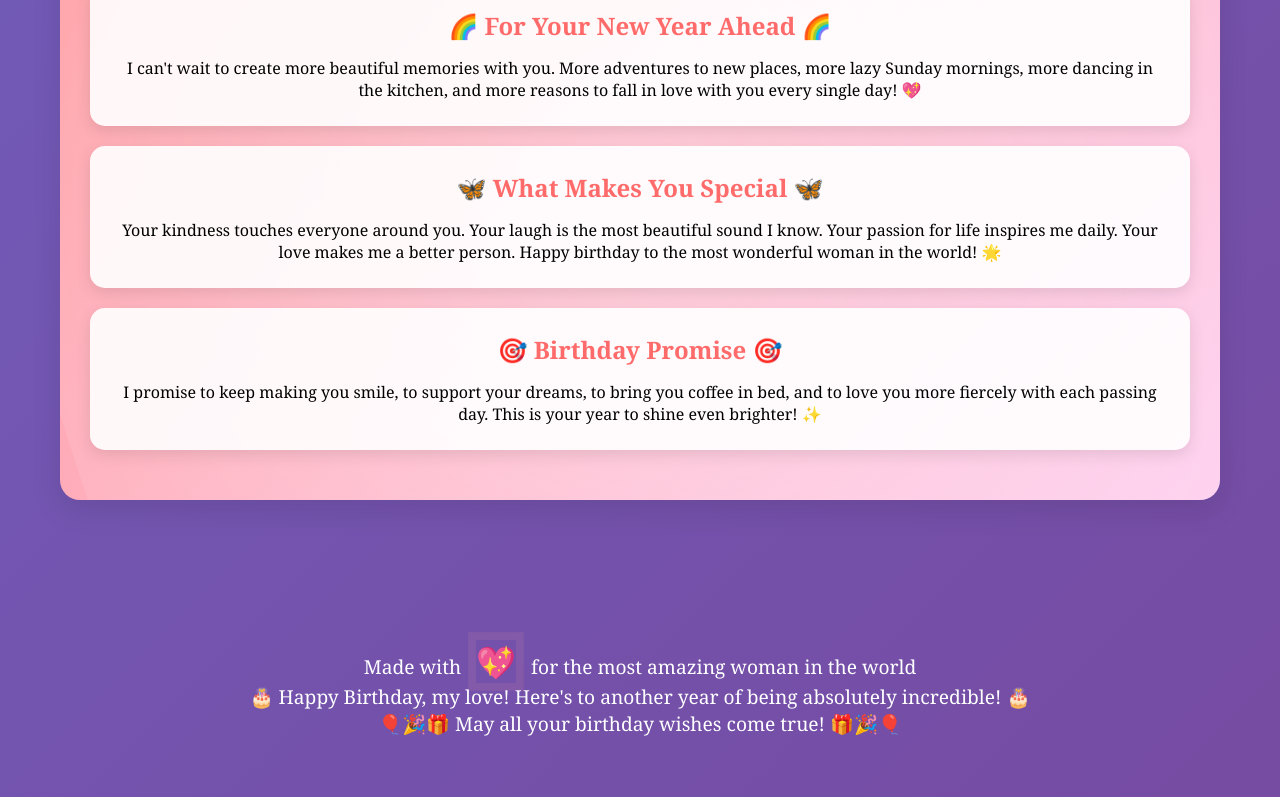
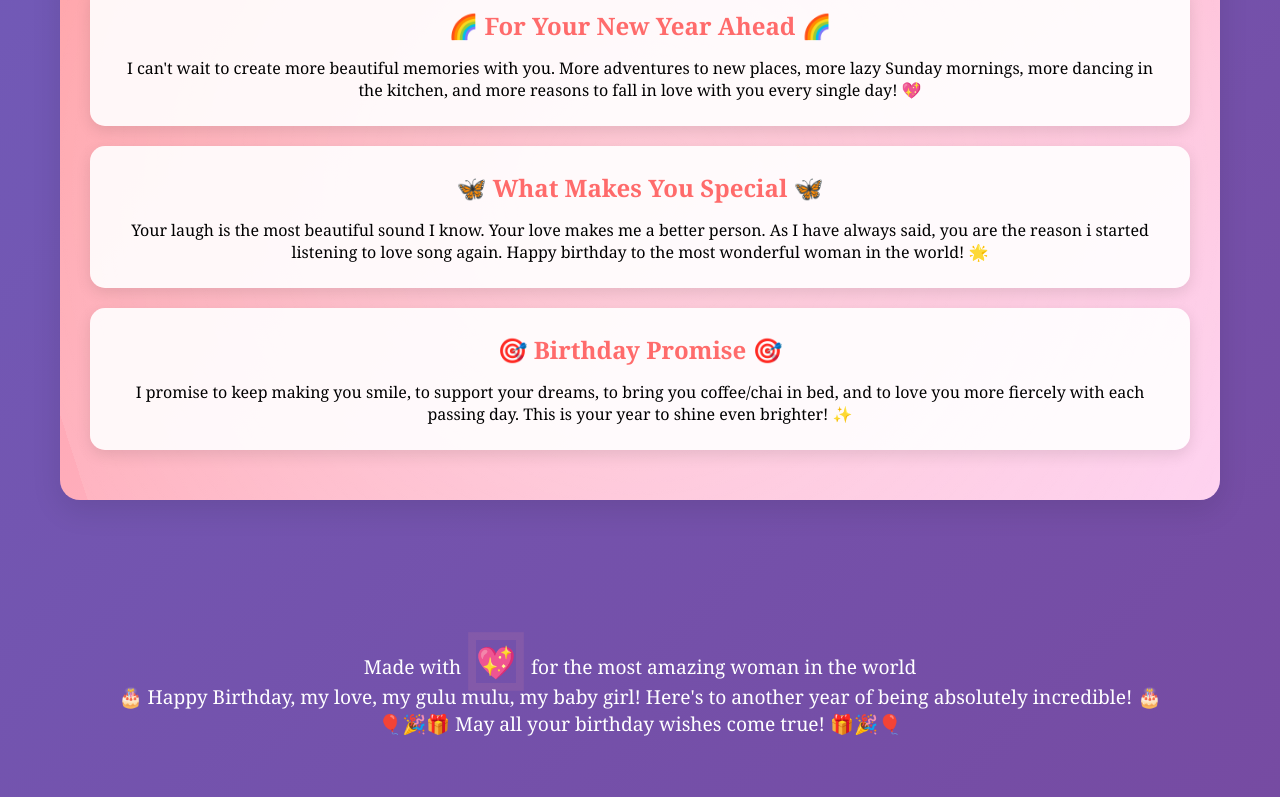
Before and after one commit to soulreaper002/Anime, a plain HTML site: page index.html in a window 1280 px wide. Shown: the part 5331-6128 px from the top of the page. Drawn offline with Linux system fonts and the light colour scheme.

Commit message:
Update index.html

```diff
--- a/index.html
+++ b/index.html
@@ -595,18 +595,18 @@
             </div>
             <div class="birthday-wish">
                 <h3>🦋 What Makes You Special 🦋</h3>
-                <p>Your kindness touches everyone around you. Your laugh is the most beautiful sound I know. Your passion for life inspires me daily. Your love makes me a better person. Happy birthday to the most wonderful woman in the world! 🌟</p>
+                <p> Your laugh is the most beautiful sound I know. Your love makes me a better person. As I have always said, you are the reason i started listening to love song again.  Happy birthday to the most wonderful woman in the world! 🌟</p>
             </div>
             <div class="birthday-wish">
                 <h3>🎯 Birthday Promise 🎯</h3>
-                <p>I promise to keep making you smile, to support your dreams, to bring you coffee in bed, and to love you more fiercely with each passing day. This is your year to shine even brighter! ✨</p>
+                <p>I promise to keep making you smile, to support your dreams, to bring you coffee/chai in bed, and to love you more fiercely with each passing day. This is your year to shine even brighter! ✨</p>
             </div>
         </div>
     </div>
 
     <div class="footer">
         <p>Made with <span class="heart-emoji">💖</span> for the most amazing woman in the world</p>
-        <p>🎂 Happy Birthday, my love! Here's to another year of being absolutely incredible! 🎂</p>
+        <p>🎂 Happy Birthday, my love, my gulu mulu, my baby girl! Here's to another year of being absolutely incredible! 🎂</p>
         <p>🎈🎉🎁 May all your birthday wishes come true! 🎁🎉🎈</p>
     </div>
 
```
